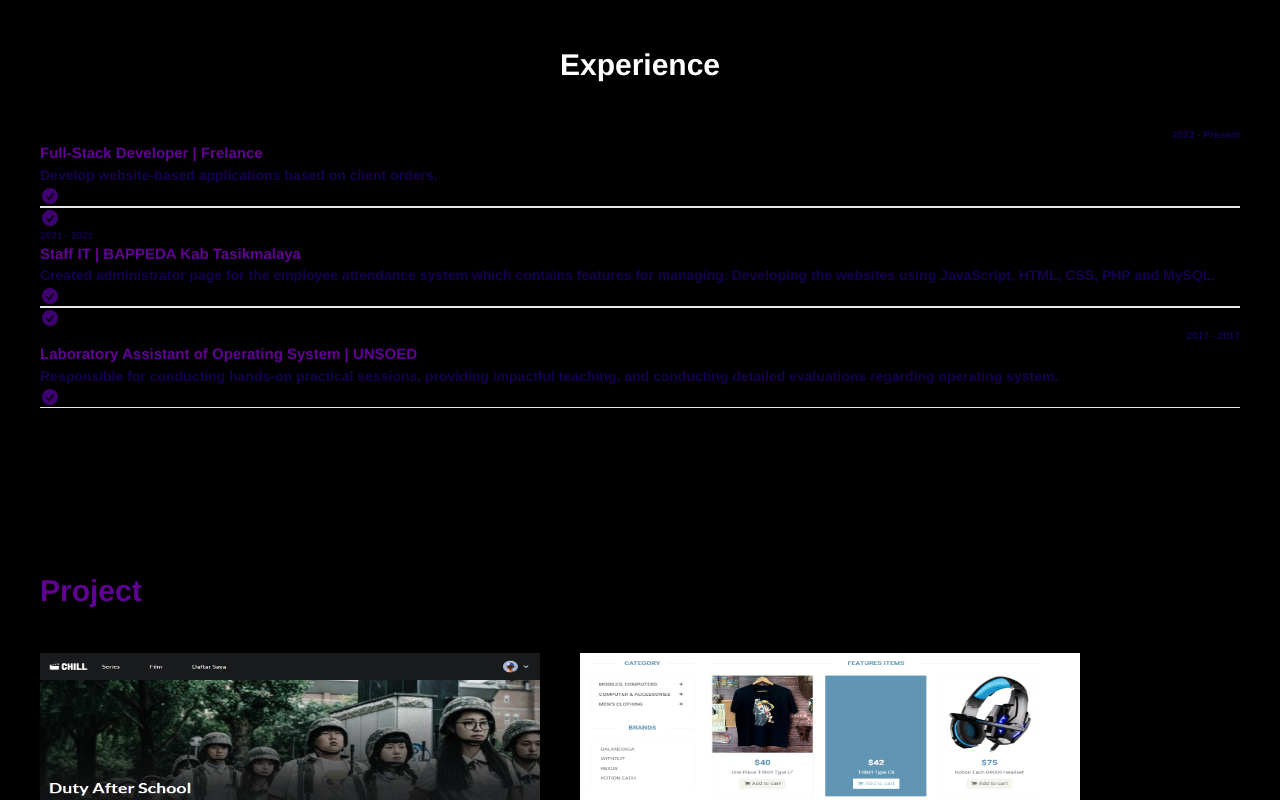
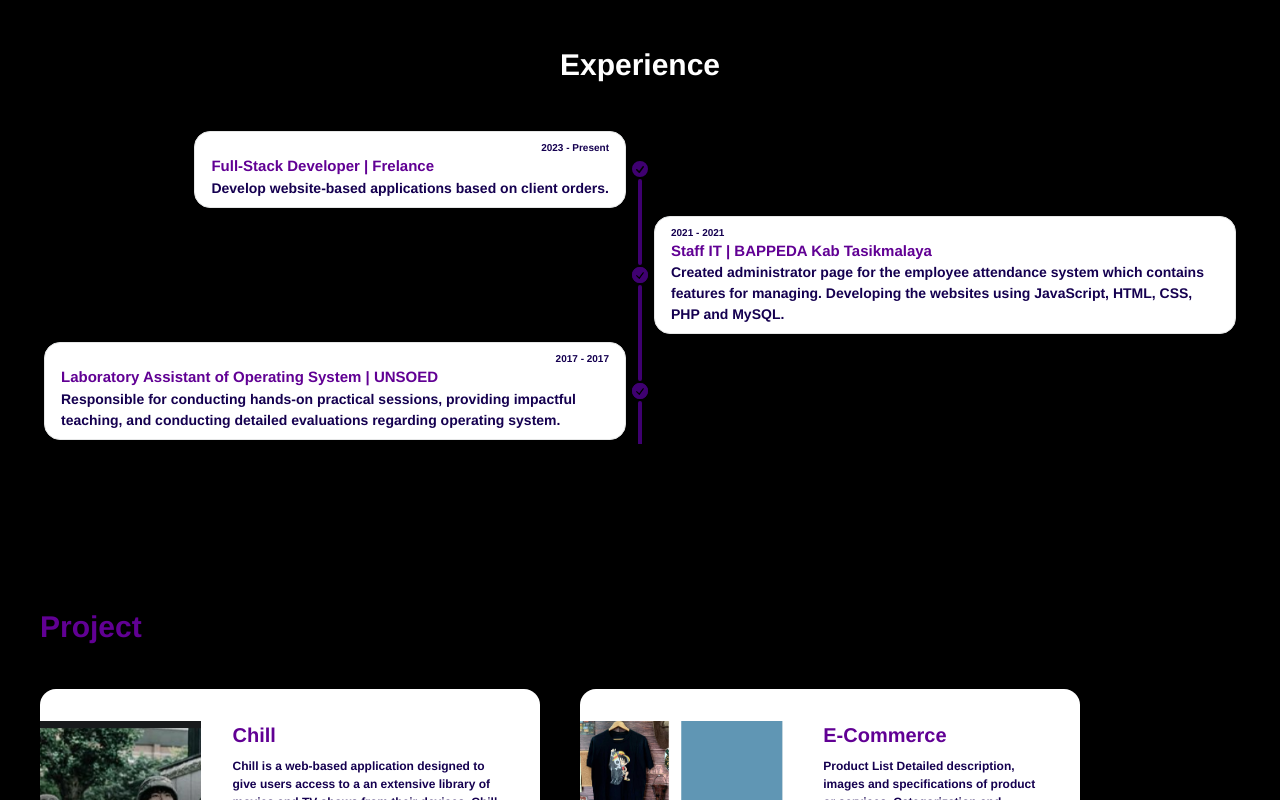
Before and after one commit to rizkitaufiq/rizkitaufiq, a React (Vite) app: page / in a window 1280 px wide. Shown: the part 1040-1840 px from the top of the page. Built offline with nearby package versions, Linux system fonts and the light colour scheme; a web font is replaced by a local one.

Commit message:
fix: fix bug tailwind config

```diff
--- a/tailwind.config.js
+++ b/tailwind.config.js
@@ -27,5 +27,5 @@ export default {
       },
     },
   },
-  plugins: ["daisyui"],
+  plugins: [require("daisyui")],
 };
```
